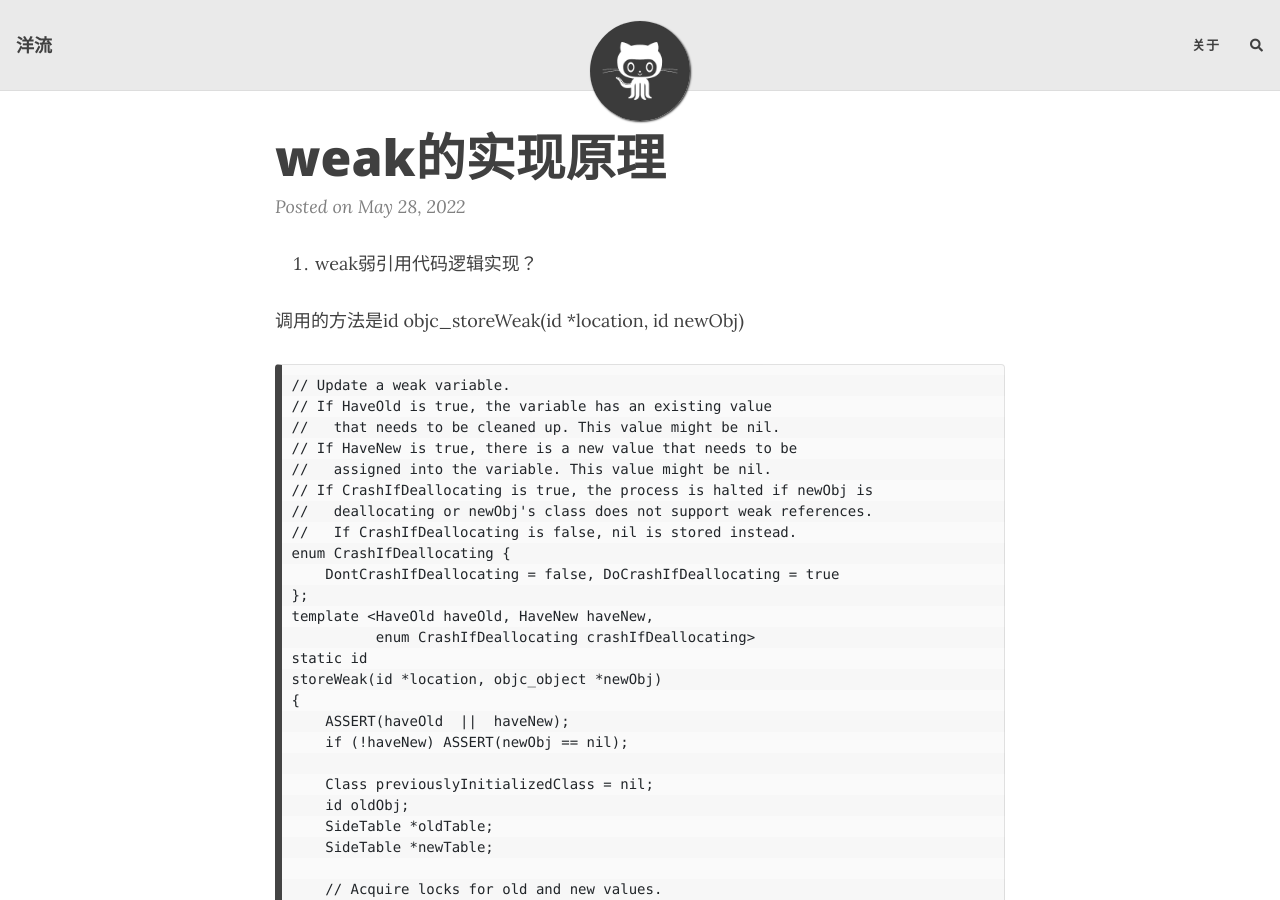
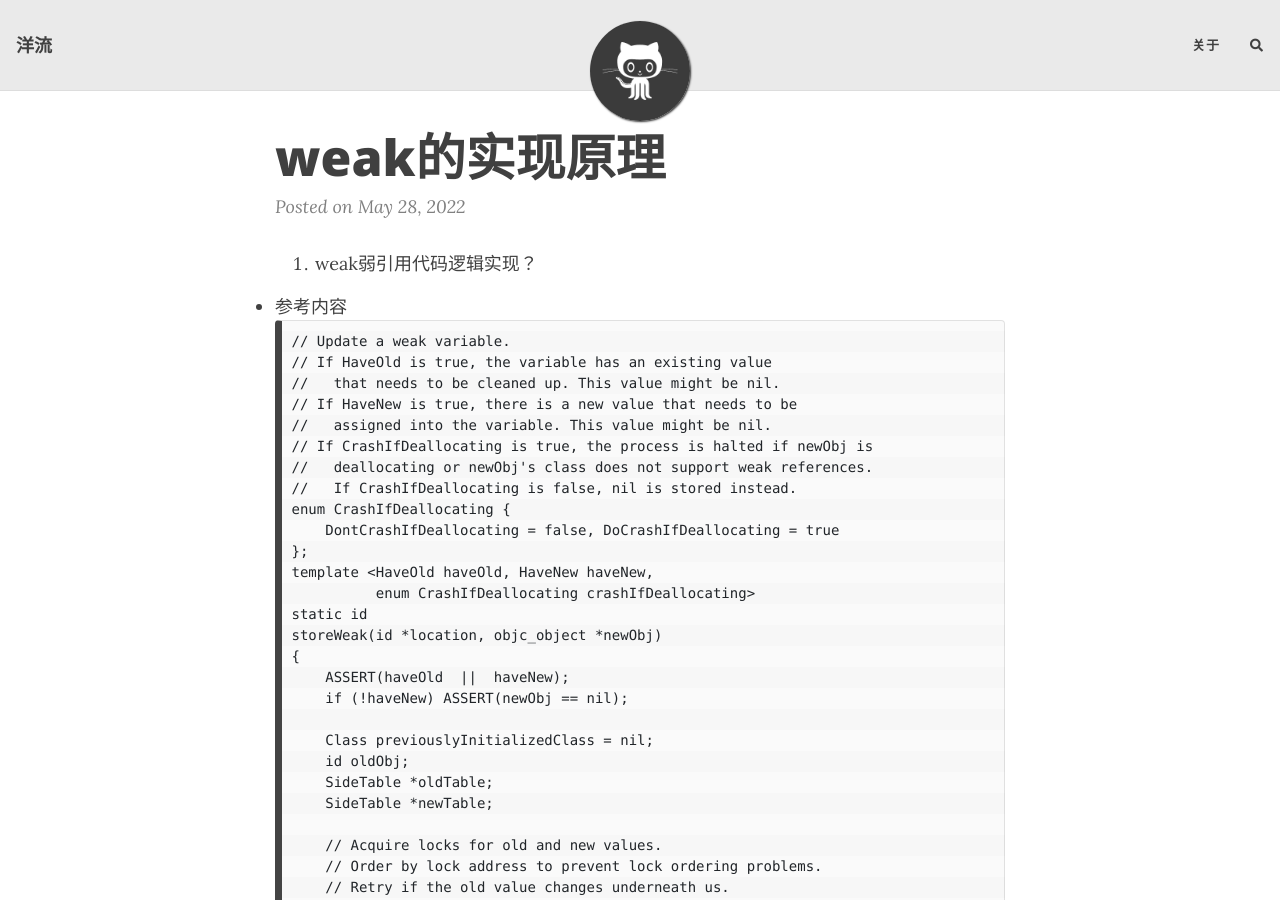
Before and after one commit to lizhuo2021/lizhuo.github.io, a Jekyll site: the page built from _posts/2022-05-28-iOS-weak.md, in a window 1280 px wide and 900 px high. Built offline with Jekyll 4.4.1, drawn with Linux system fonts in a browser that asks for light colours; nearby versions of some CDN libraries; comment, search, counter and statistics services are not loaded.

Commit message:
Update 2022-05-28-iOS-weak.md

````diff
--- a/_posts/2022-05-28-iOS-weak.md
+++ b/_posts/2022-05-28-iOS-weak.md
@@ -7,9 +7,8 @@
 ---
 
 1. weak弱引用代码逻辑实现？
-
-调用的方法是id objc_storeWeak(id *location, id newObj)
-~~~
+<summary> 参考内容 </summary>
+```
 // Update a weak variable.
 // If HaveOld is true, the variable has an existing value
 //   that needs to be cleaned up. This value might be nil.
@@ -132,7 +131,9 @@
         (location, (objc_object *)newObj);
 }
 
-~~~
+```
+
+</details>
 
 2. weak的自动设置为nil是怎么实现的？
 
````
